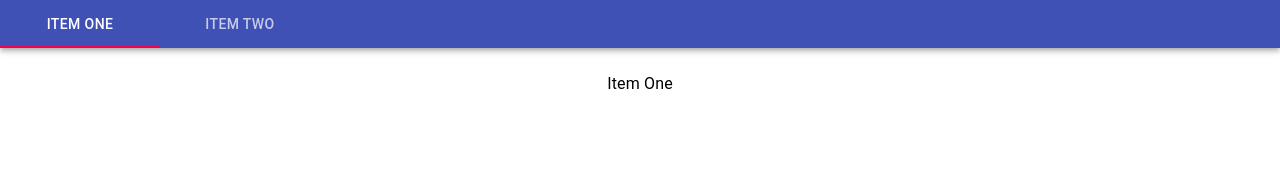
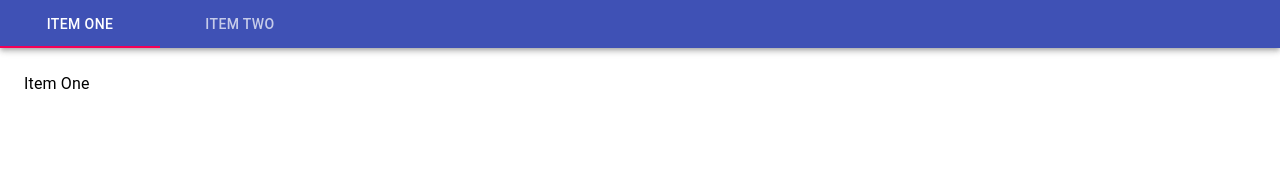
Before and after one commit to satishsuccessive/bosh-assignment, a React (Create React App) app: page / in a window 1280 px wide. Shown: the top 170 px of the page. Built offline with nearby package versions, Linux system fonts and the light colour scheme.

Commit message:
add routes

```diff
--- a/package.json
+++ b/package.json
@@ -9,6 +9,7 @@
     "@testing-library/user-event": "^12.7.1",
     "react": "^17.0.1",
     "react-dom": "^17.0.1",
+    "react-router-dom": "^5.2.0",
     "react-scripts": "4.0.2",
     "web-vitals": "^1.1.0"
   },
--- a/src/App.js
+++ b/src/App.js
@@ -1,11 +1,13 @@
 import './App.css';
+import { BrowserRouter } from 'react-router-dom';
 import TabPanel from './module/TabPannel/TabPanel';
+import Routes from './Routes';
 
-function App() {
+function App(props) {
   return (
-    <div className="App">
-      <TabPanel />
-    </div>
+    <BrowserRouter>
+      <Routes {...props} />
+   </BrowserRouter>
   );
 }
 
--- /dev/null
+++ b/src/Routes.js
@@ -0,0 +1,34 @@
+import React, { lazy, Suspense, useContext } from "react";
+import { BrowserRouter as Router, Switch, Route } from "react-router-dom";
+import PropTypes from 'prop-types';
+import { createBrowserHistory } from "history";
+
+
+const history = createBrowserHistory();
+
+const Home = lazy(() => import("./module/TabPannel/TabPanel"));
+
+function Routes(props) {
+  const { location = {} } = props;
+  return (
+    <Router>
+        <Suspense fallback={<>Loading...</>}>
+          <Switch>
+            <Route exact path="/">
+              <Home history={history} />
+            </Route>
+            {/* <Route exact path="/add-notes">
+              <Notes history={history} />
+            </Route> */}
+          </Switch>
+        </Suspense>
+    </Router>
+  );
+}
+
+Routes.propTypes = {
+  location: PropTypes.object.isRequired,
+}
+
+
+export default Routes;
```
Also changed, not shown: 1 other file (tests, documents, lock files or other folders).
